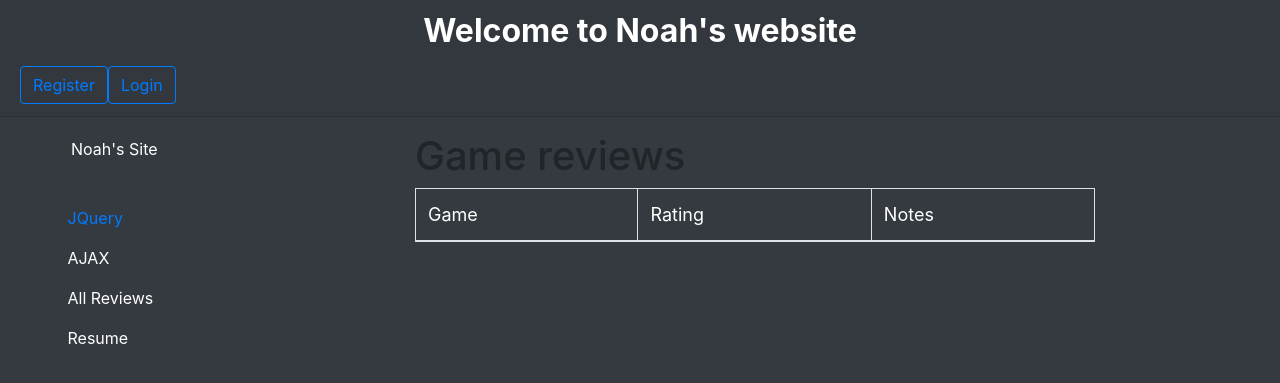
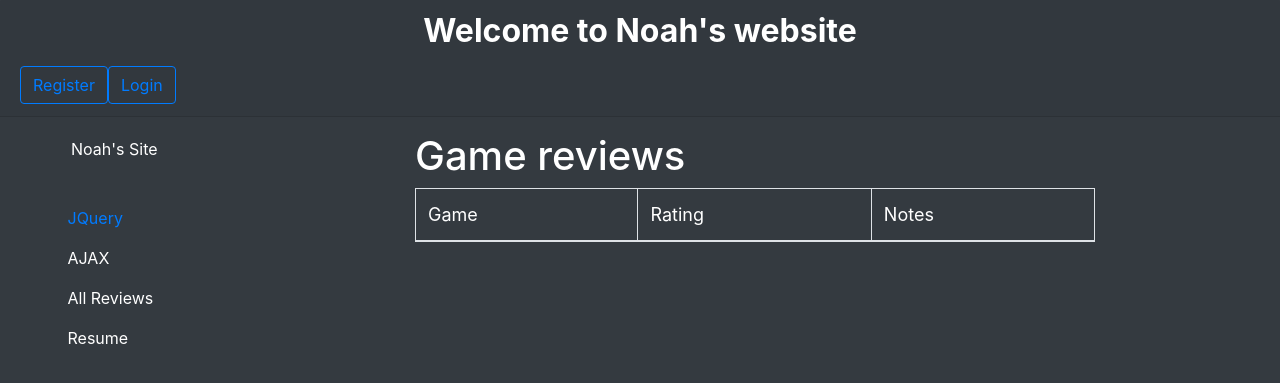
Before and after one commit to Badwolf202/Mywebsite, a PHP site: page / in a window 1280 px wide. Shown: the top 383 px of the page. Run offline with PHP 8.4, Linux system fonts and the light colour scheme; data that the repository does not hold is empty.

Commit message:
Really again :(

```diff
--- a/index.php
+++ b/index.php
@@ -84,7 +84,7 @@ session_start();
 
     </div>
     <article class="container-fluid" style="padding-left: 400px; padding-right: 200px; margin: 15px">
-        <h1>Game reviews</h1>
+        <h1 class="h1" style="color: white">Game reviews</h1>
         <?php
         $mysqli = new mysqli("localhost", "noahb", "letmein", "testDB");
         $data = mysqli_query($mysqli, "SELECT * FROM `gameRev`;");
```
